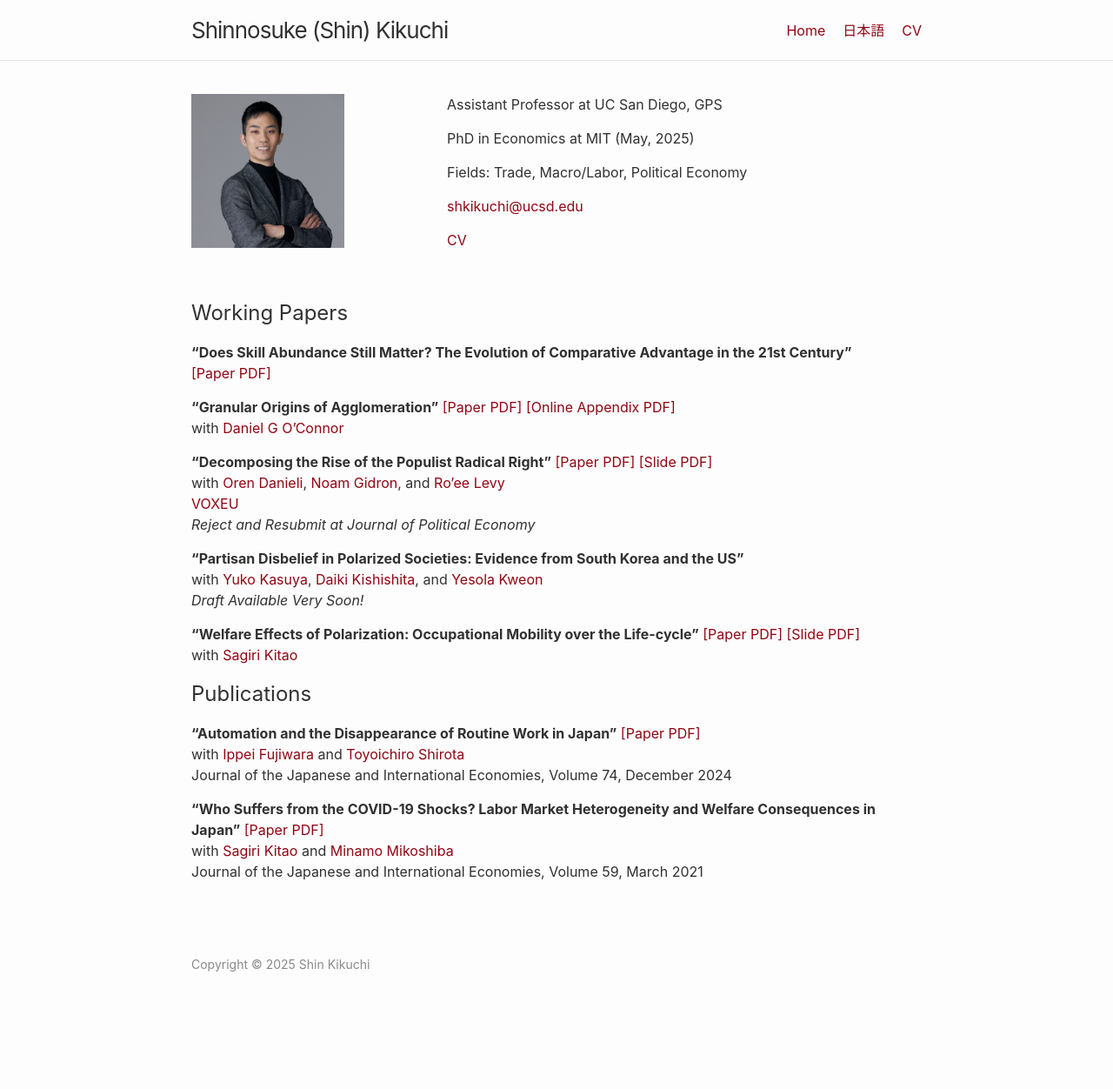
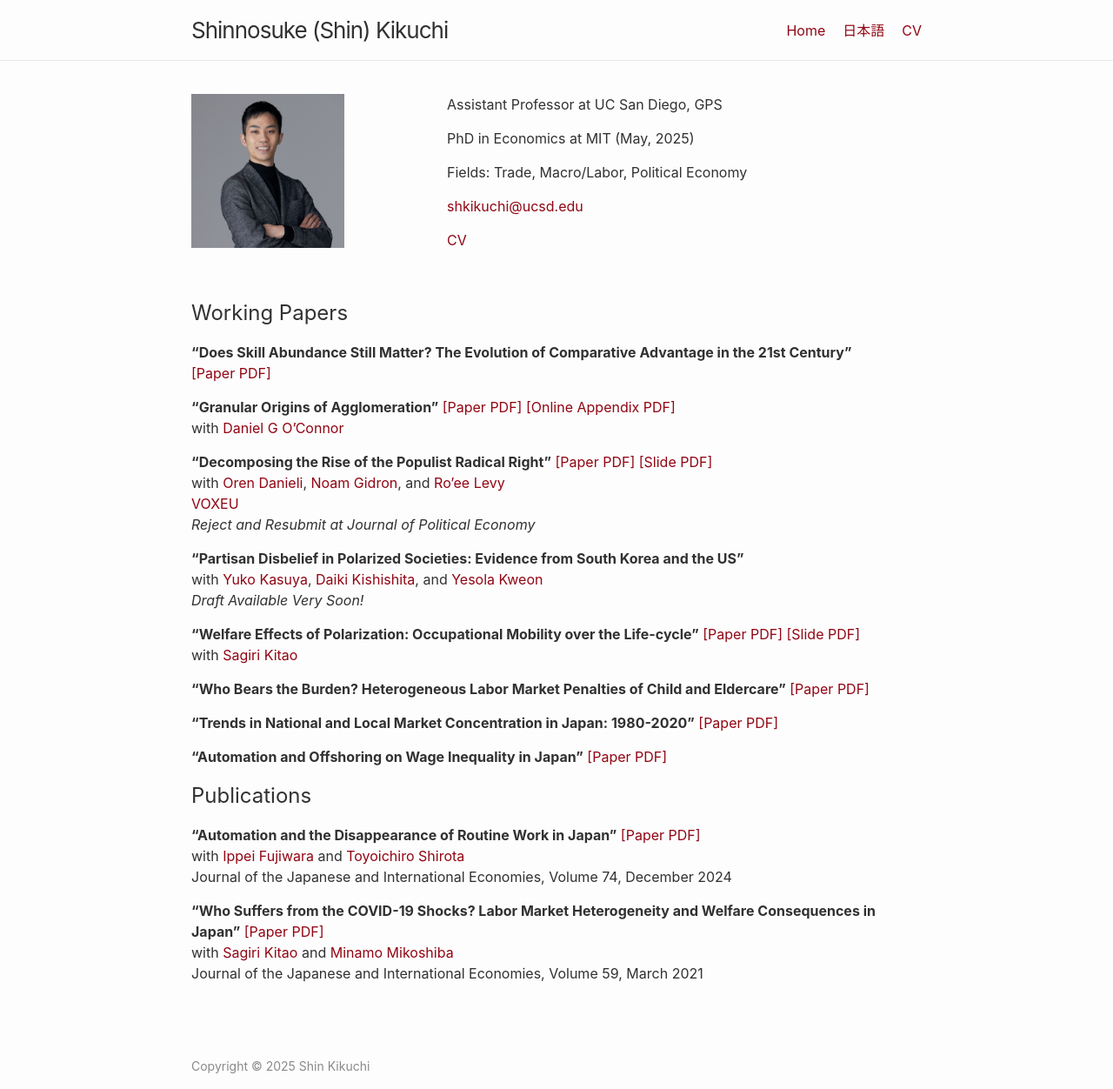
Before and after one commit to shinnkikuchi/shinnkikuchi.github.io, a Jekyll site: the page built from index.md, in a window 1280 px wide. Shown: the whole page at 87% size. Built offline with Jekyll 4.4.1, drawn with Linux system fonts in a browser that asks for light colours; before the commit the page ends 1135 px from its top, so only the background shows below that.

Commit message:
Update index.md

```diff
--- a/index.md
+++ b/index.md
@@ -31,6 +31,12 @@ with  <a href="https://yukokasuya.com/" target="_blank">Yuko Kasuya</a>, <a href
 **"Welfare Effects of Polarization: Occupational Mobility over the Life-cycle"** <a href="/files/research/KK-ROBOT.pdf" target="_blank">[Paper PDF]</a> <a href="/files/research/slide-KK-ROBOT.pdf" target="_blank">[Slide PDF]</a><br>
 with <a href="https://sites.google.com/site/sagirikitao/home" target="_blank">Sagiri Kitao</a><br>
 
+**"Who Bears the Burden? Heterogeneous Labor Market Penalties of Child and Eldercare"** <a href="/files/research/KIKUCHI_LTC_Penalty.pdf" target="_blank">[Paper PDF]</a><br>
+
+**"Trends in National and Local Market Concentration in Japan: 1980-2020"** <a href="/files/research/KIKUCHI_JPN_concentration.pdf" target="_blank">[Paper PDF]</a><br>
+
+**"Automation and Offshoring on Wage Inequality in Japan"** <a href="/files/research/KIKUCHI_JPN_techtrade_ineq.pdf" target="_blank">[Paper PDF]</a><br>
+
 ## Publications
 
 **"Automation and the Disappearance of Routine Work in Japan"**
```
